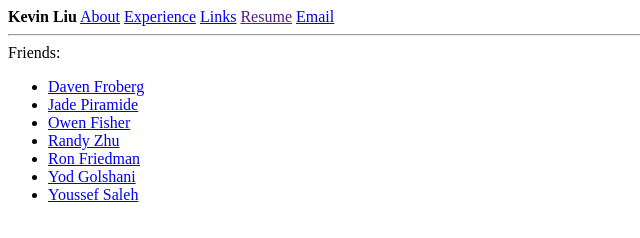
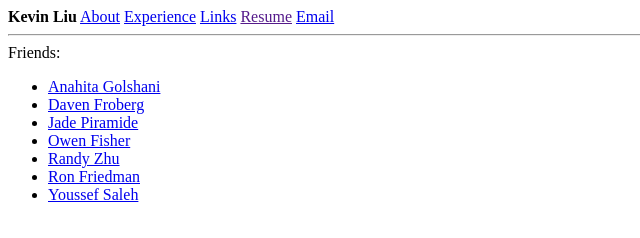
Before and after one commit to kliu04/wevie.dev, a plain HTML site: page links.html in a window 1280 px wide. Shown: the whole page, without its empty margins (0-640 px from the left). Drawn offline with Linux system fonts and the light colour scheme.

Commit message:
fix: typo

```diff
--- a/links.html
+++ b/links.html
@@ -12,12 +12,12 @@
     <div id="header"></div>
     Friends:
     <ul>
+        <li><a href="https://golshani.ca/">Anahita Golshani</a></li>
         <li><a href="https://davenfroberg.github.io/">Daven Froberg</a></li>
         <li><a href="https://jirami.de/">Jade Piramide</a></li>
         <li><a href="https://owen-portfolio-git-main-owens-projects-e5b63a60.vercel.app/">Owen Fisher</a></li>
         <li><a href="https://randyzhu.com/">Randy Zhu</a></li>
         <li><a href="https://ronf.dev/">Ron Friedman</a></li>
-        <li><a href="https://golshani.ca/">Yod Golshani</a></li>
         <li><a href="https://youssefsaleh.com/">Youssef Saleh</a></li>
     </ul>
 </body>
```
